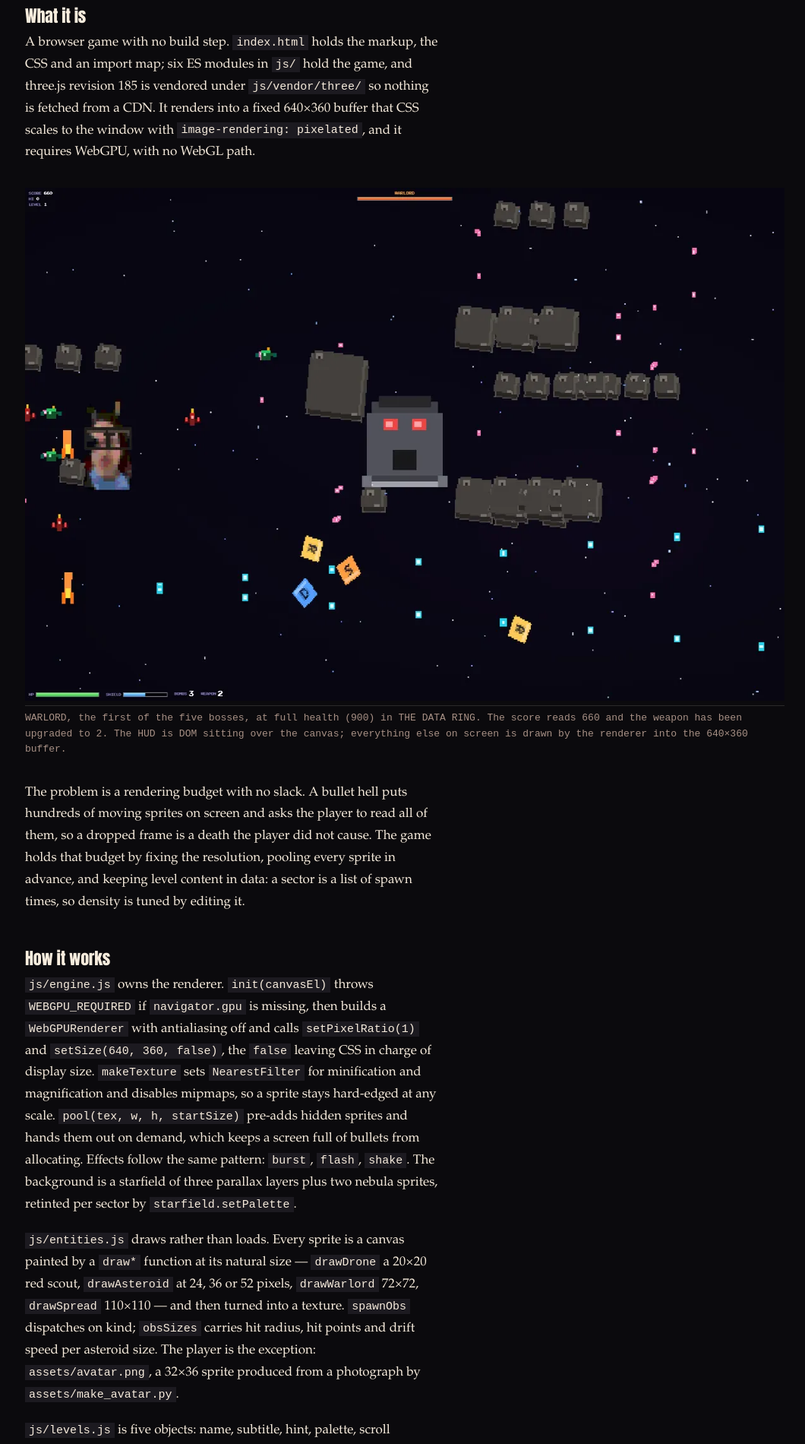
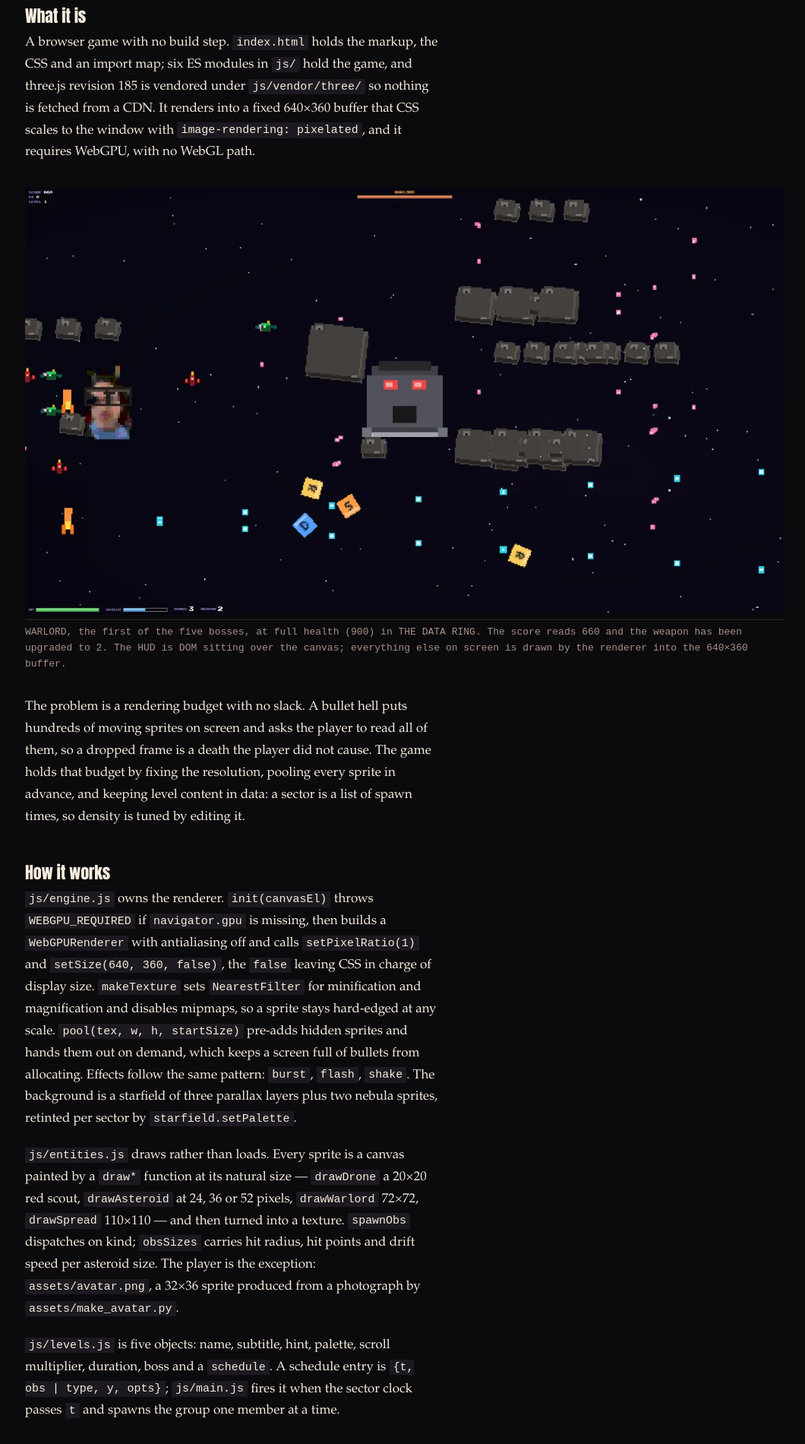
Before and after one commit to superposition/superposition.github.io, a Jekyll site: the page built from _repos/space-bullet-hell.md, in a window 1280 px wide. Shown: the part 478-2378 px from the top of the page at 76% size, without its empty margins (7-1067 px from the left). Built offline with Jekyll 4.4.1, drawn with Linux system fonts in a browser that asks for light colours.

Commit message:
Hold the figure ratio, and keep the slug out of the type system
.repo-body figure img, and .prose figure img with it, set width without
height, so the width/height attributes on the img won the height and stretched
the picture: on /projects/space-bullet-hell/ a 1.78 file rendered at 0.52 at
phone width. Both now set height: auto, and the reserved box from the
attributes still does its job against layout shift — measured 1.778 shown
against a 1.779 file at 1440 and at 420.

The repository layout also coerces page.slug to a string before using it, so a
slug that YAML parses as a number (slug: 91) cannot reach a filter that expects
one.

```diff
--- a/_layouts/repo.html
+++ b/_layouts/repo.html
@@ -1,7 +1,7 @@
 ---
 layout: default
 ---
-{% assign repo_slug = page.slug | default: page.repo | split: "/" | last %}
+{% assign repo_slug = page.slug | append: "" | default: page.repo | split: "/" | last %}
 <article class="repo-page wide">
   <header class="repo-head">
     <p class="kicker">Repository{% if page.language %} / {{ page.language }}{% endif %}</p>
--- a/assets/notebook.css
+++ b/assets/notebook.css
@@ -265,7 +265,7 @@ h1, h2, h3 { font-family: var(--font-display); font-weight: 400; letter-spacing:
 .prose th, .prose td { border-bottom: var(--border-hair); padding: 8px 14px 8px 0; text-align: left; }
 .prose th { font: var(--step-1)/1.5 var(--font-mono); text-transform: uppercase; letter-spacing: .07em; color: var(--dust); }
 .prose figure { margin-block: 1.8em 1.9em; }
-.prose figure img { width: 100%; }
+.prose figure img { width: 100%; height: auto; }
 .prose figcaption {
   margin-top: var(--space-1); padding-top: var(--space-1);
   border-top: var(--border-hair);
@@ -321,7 +321,7 @@ mjx-container[display="true"] { margin: 1.2em 0 !important; }
 .repo-body { padding-top: var(--space-3); }
 .repo-body > :not(figure) { max-width: var(--measure); }
 .repo-body figure { max-width: min(100%, 1000px); }
-.repo-body figure img { width: 100%; }
+.repo-body figure img { width: 100%; height: auto; }
 
 .repo-grid { list-style: none; margin: 0; padding: 0; display: grid; grid-template-columns: repeat(auto-fill, minmax(260px, 1fr)); gap: var(--space-4) var(--space-3); }
 .repo-card a { display: flex; flex-direction: column; gap: 6px; text-decoration: none; border-top: var(--border-hair); padding-top: var(--space-2); }
```
